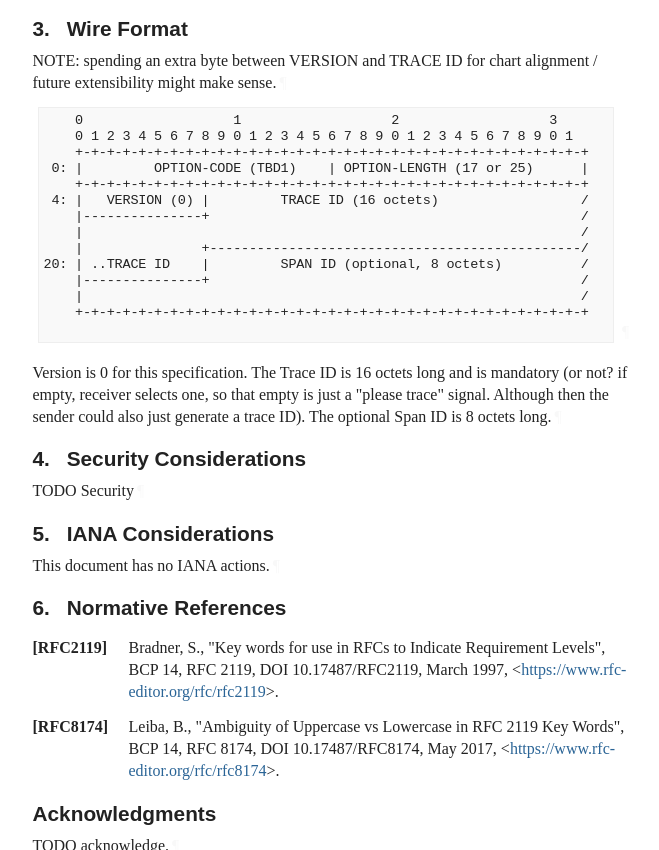
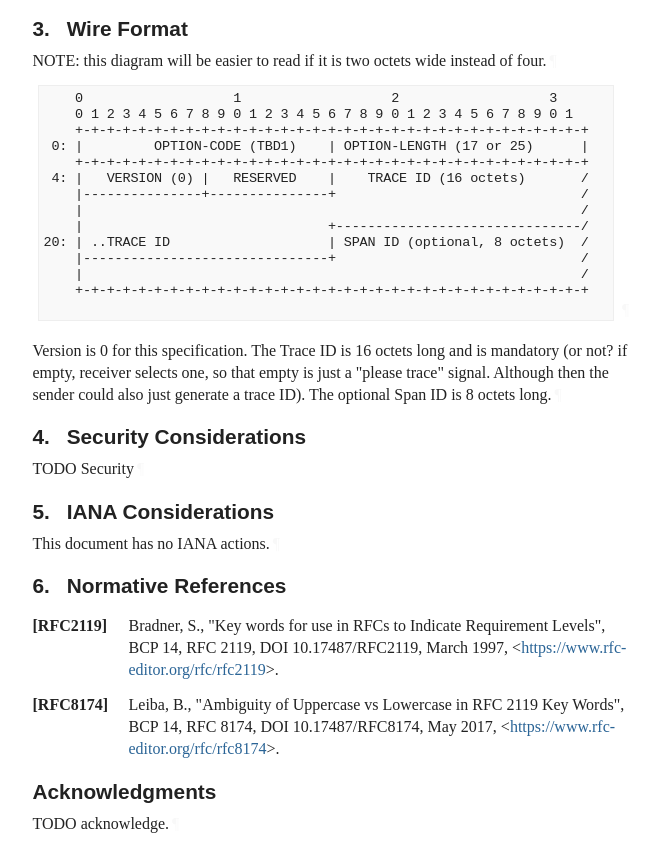
Before and after one commit to PowerDNS/draft-edns-otel-trace-ids, a plain HTML site: page draft-edns-otel-trace-ids.html in a window 1280 px wide. Shown: the part 916-1766 px from the top of the page, without its empty margins (92-751 px from the left). Drawn offline with Linux system fonts and the light colour scheme; a web font is replaced by a local one.

Commit message:
Script updating gh-pages from 1d25290. [ci skip]

```diff
--- a/draft-edns-otel-trace-ids.html
+++ b/draft-edns-otel-trace-ids.html
@@ -1195,7 +1195,7 @@ appear in all capitals, as shown here.<a href="#section-2-1" class="pilcrow">¶<
       <h2 id="name-wire-format">
 <a href="#section-3" class="section-number selfRef">3. </a><a href="#name-wire-format" class="section-name selfRef">Wire Format</a>
       </h2>
-<p id="section-3-1">NOTE: spending an extra byte between VERSION and TRACE ID for chart alignment / future extensibility might make sense.<a href="#section-3-1" class="pilcrow">¶</a></p>
+<p id="section-3-1">NOTE: this diagram will be easier to read if it is two octets wide instead of four.<a href="#section-3-1" class="pilcrow">¶</a></p>
 <div class="alignLeft art-ascii-art art-text artwork" id="section-3-2">
 <pre>
     0                   1                   2                   3
@@ -1203,12 +1203,12 @@ appear in all capitals, as shown here.<a href="#section-2-1" class="pilcrow">¶<
     +-+-+-+-+-+-+-+-+-+-+-+-+-+-+-+-+-+-+-+-+-+-+-+-+-+-+-+-+-+-+-+-+
  0: |         OPTION-CODE (TBD1)    | OPTION-LENGTH (17 or 25)      |
     +-+-+-+-+-+-+-+-+-+-+-+-+-+-+-+-+-+-+-+-+-+-+-+-+-+-+-+-+-+-+-+-+
- 4: |   VERSION (0) |         TRACE ID (16 octets)                  /
-    |---------------+                                               /
+ 4: |   VERSION (0) |   RESERVED    |    TRACE ID (16 octets)       /
+    |---------------+---------------+                               /
     |                                                               /
-    |               +-----------------------------------------------/
-20: | ..TRACE ID    |         SPAN ID (optional, 8 octets)          /
-    |---------------+                                               /
+    |                               +-------------------------------/
+20: | ..TRACE ID                    | SPAN ID (optional, 8 octets)  /
+    |-------------------------------+                               /
     |                                                               /
     +-+-+-+-+-+-+-+-+-+-+-+-+-+-+-+-+-+-+-+-+-+-+-+-+-+-+-+-+-+-+-+-+
 
```
Also changed, not shown: draft-edns-otel-trace-ids.txt.
